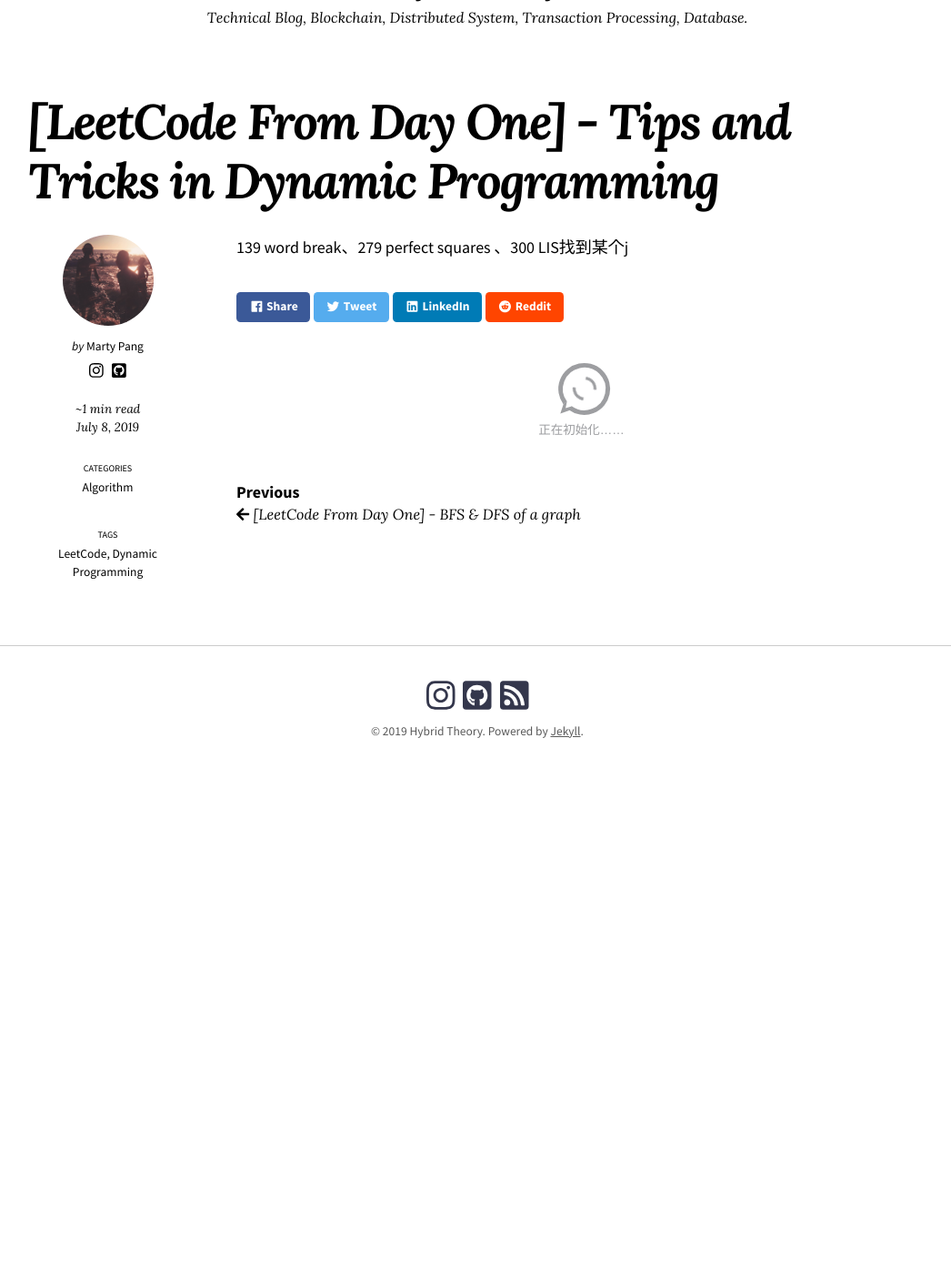
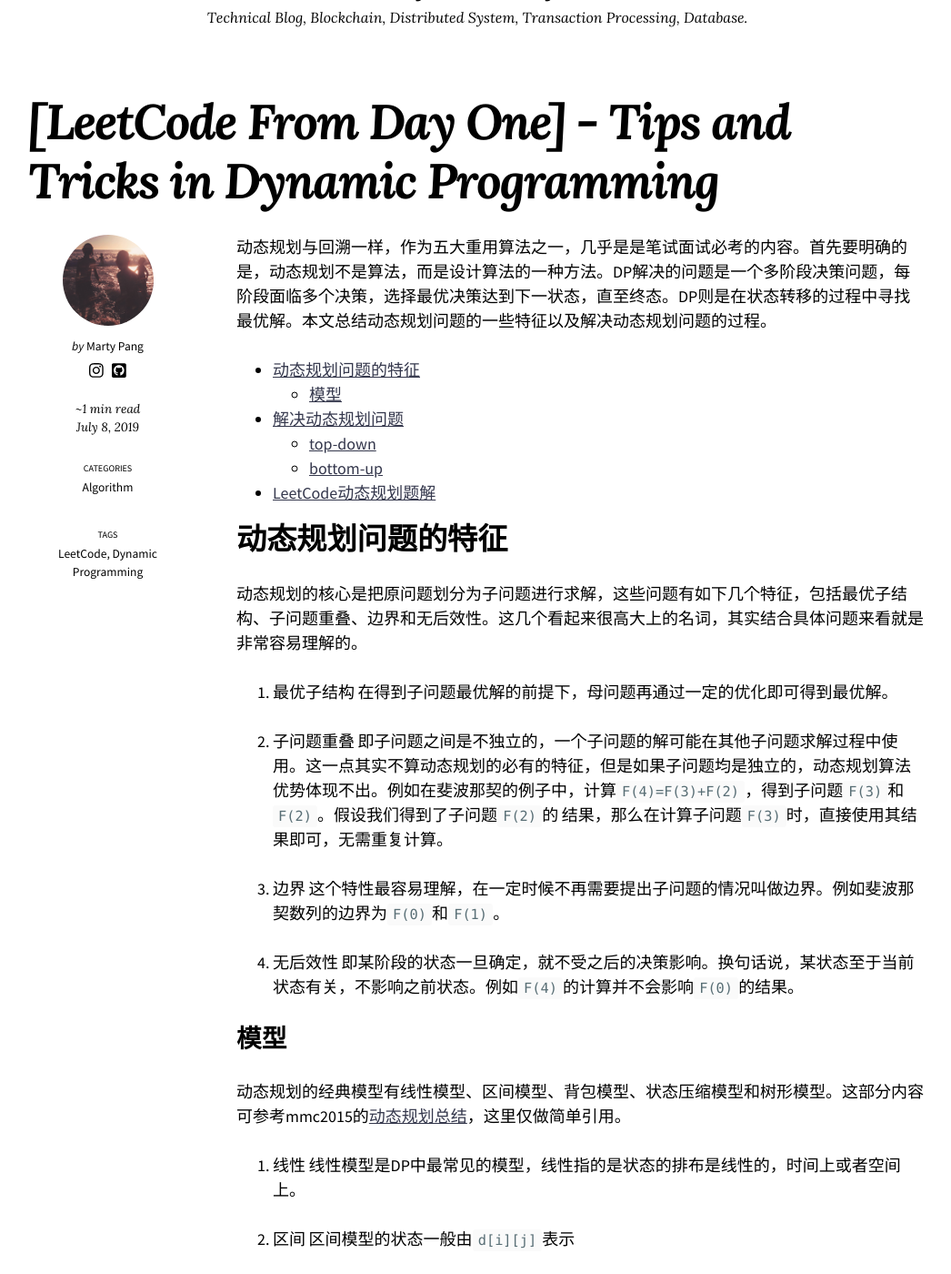
Before and after one commit to MartyPang/martypang.github.io, a Jekyll site: the page built from _posts/2019-07-08-LeetCode-from-day-Dynamic-Programming.md, in a window 1280 px wide and 1400 px high, scrolled down 265 px. Shown: the whole window at 91% size, without its empty margins (115-1161 px from the left). Built offline with Jekyll 4.4.1, drawn with Linux system fonts in a browser that asks for light colours; nearby versions of some CDN libraries; emoji names are drawn with the system emoji font; comment, search, counter and statistics services are not loaded; before the commit the page ends 1151 px from its top, so only the background shows below that; some of the changed text lies outside the part shown.

Commit message:
sss update new post.

````diff
--- a/_posts/2019-07-08-LeetCode-from-day-Dynamic-Programming.md
+++ b/_posts/2019-07-08-LeetCode-from-day-Dynamic-Programming.md
@@ -10,10 +10,67 @@
 last_modified_at: 2019-07-10T16:31:21-05:00
 ---
 
-
+动态规划与回溯一样，作为五大重用算法之一，几乎是是笔试面试必考的内容。首先要明确的是，动态规划不是算法，而是设计算法的一种方法。DP解决的问题是一个多阶段决策问题，每阶段面临多个决策，选择最优决策达到下一状态，直至终态。DP则是在状态转移的过程中寻找最优解。本文总结动态规划问题的一些特征以及解决动态规划问题的过程。
 
 
 * 目录
 {:toc}
 
+
+# 动态规划问题的特征
+
+动态规划的核心是把原问题划分为子问题进行求解，这些问题有如下几个特征，包括最优子结构、子问题重叠、边界和无后效性。这几个看起来很高大上的名词，其实结合具体问题来看就是非常容易理解的。
+
+1. 最优子结构
+在得到子问题最优解的前提下，母问题再通过一定的优化即可得到最优解。
+
+2. 子问题重叠
+即子问题之间是不独立的，一个子问题的解可能在其他子问题求解过程中使用。这一点其实不算动态规划的必有的特征，但是如果子问题均是独立的，动态规划算法优势体现不出。例如在斐波那契的例子中，计算`F(4)=F(3)+F(2)`，得到子问题`F(3)`和`F(2)`。假设我们得到了子问题`F(2)`的 结果，那么在计算子问题`F(3)`时，直接使用其结果即可，无需重复计算。
+
+3. 边界
+这个特性最容易理解，在一定时候不再需要提出子问题的情况叫做边界。例如斐波那契数列的边界为`F(0)`和`F(1)`。
+
+4. 无后效性
+即某阶段的状态一旦确定，就不受之后的决策影响。换句话说，某状态至于当前状态有关，不影响之前状态。例如`F(4)`的计算并不会影响`F(0)`的结果。
+
+## 模型
+动态规划的经典模型有线性模型、区间模型、背包模型、状态压缩模型和树形模型。这部分内容可参考mmc2015的[动态规划总结](https://blog.csdn.net/mmc2015/article/details/73558346)，这里仅做简单引用。
+
+1. 线性
+线性模型是DP中最常见的模型，线性指的是状态的排布是线性的，时间上或者空间上。
+
+2. 区间
+区间模型的状态一般由`d[i][j]`表示
+
+3. 背包
+4. 树状
+
+# 解决动态规划问题
+
+## top-down
+
+自顶向下的做法其实是带记忆的递归解法（记忆化搜索）。也就是，我们首先考虑从最终状态出发，如果遇到一个子问题还未求解，那么就先求解子问题。一般用于解决树状模型的DP问题，从父节点出发找到所有的子问题，确定子问题之间传递的参数。仍旧以最简单的斐波那契为例，使用自顶向下的解法，代码如下：
+
+```java
+int fibonacci(int n, int[] f) {
+    if(n == 0) {
+        f[0] = 1;
+        return f[0]
+    }
+    if(n == 1) {
+        f[1] = 1;
+        return f[1];
+    }
+    if(f[n] != 0) { // -1表示状态n未被计算过
+        return f[n];
+    } else {
+        f[n] = fibonacci(n-1, f) + fibonacci(n-2, f);
+        return f[n];
+    }
+}
+```
+
+## bottom-up
+
+# LeetCode动态规划题解
 139 word break、279 perfect squares 、300 LIS找到某个j
````
